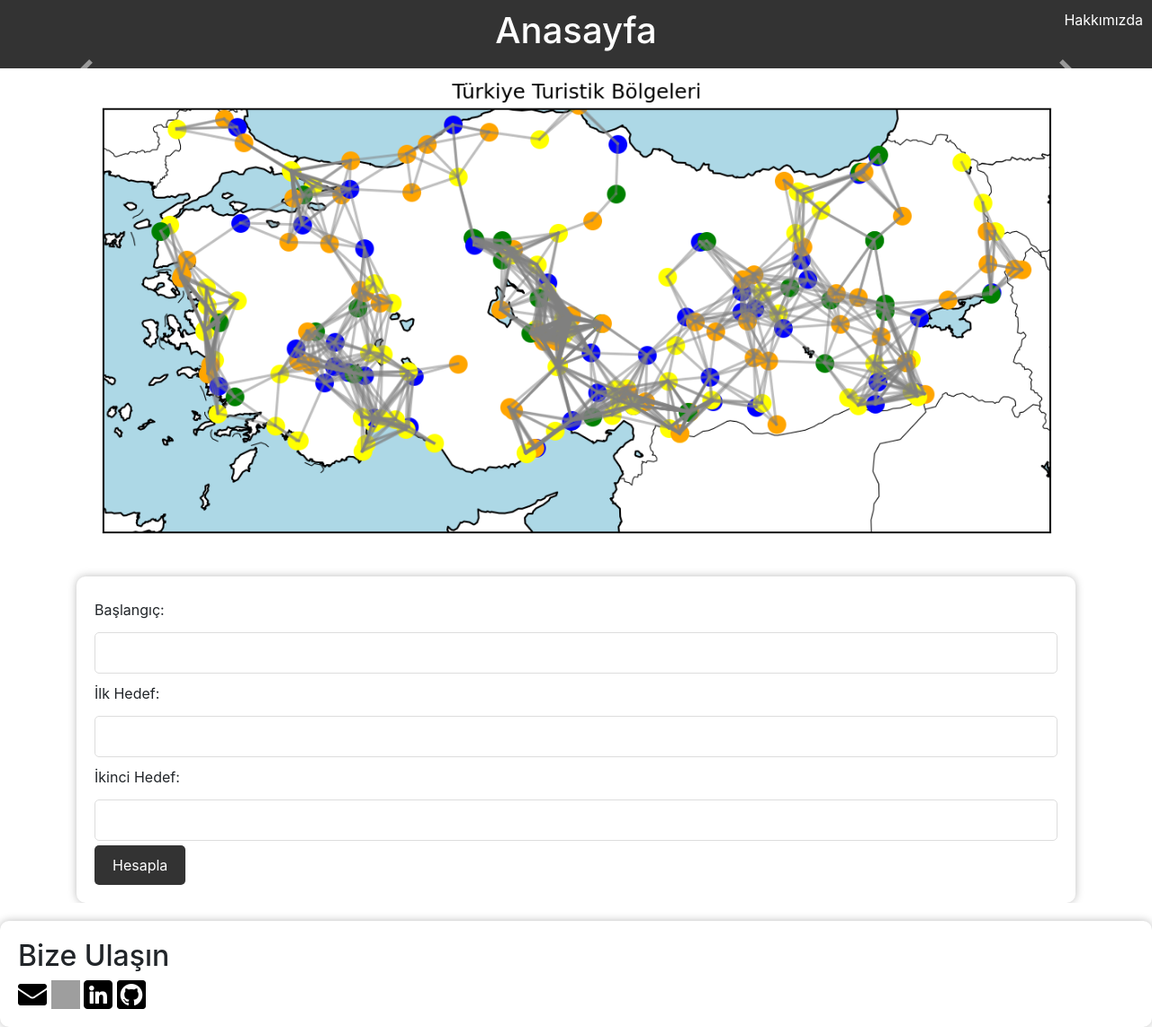
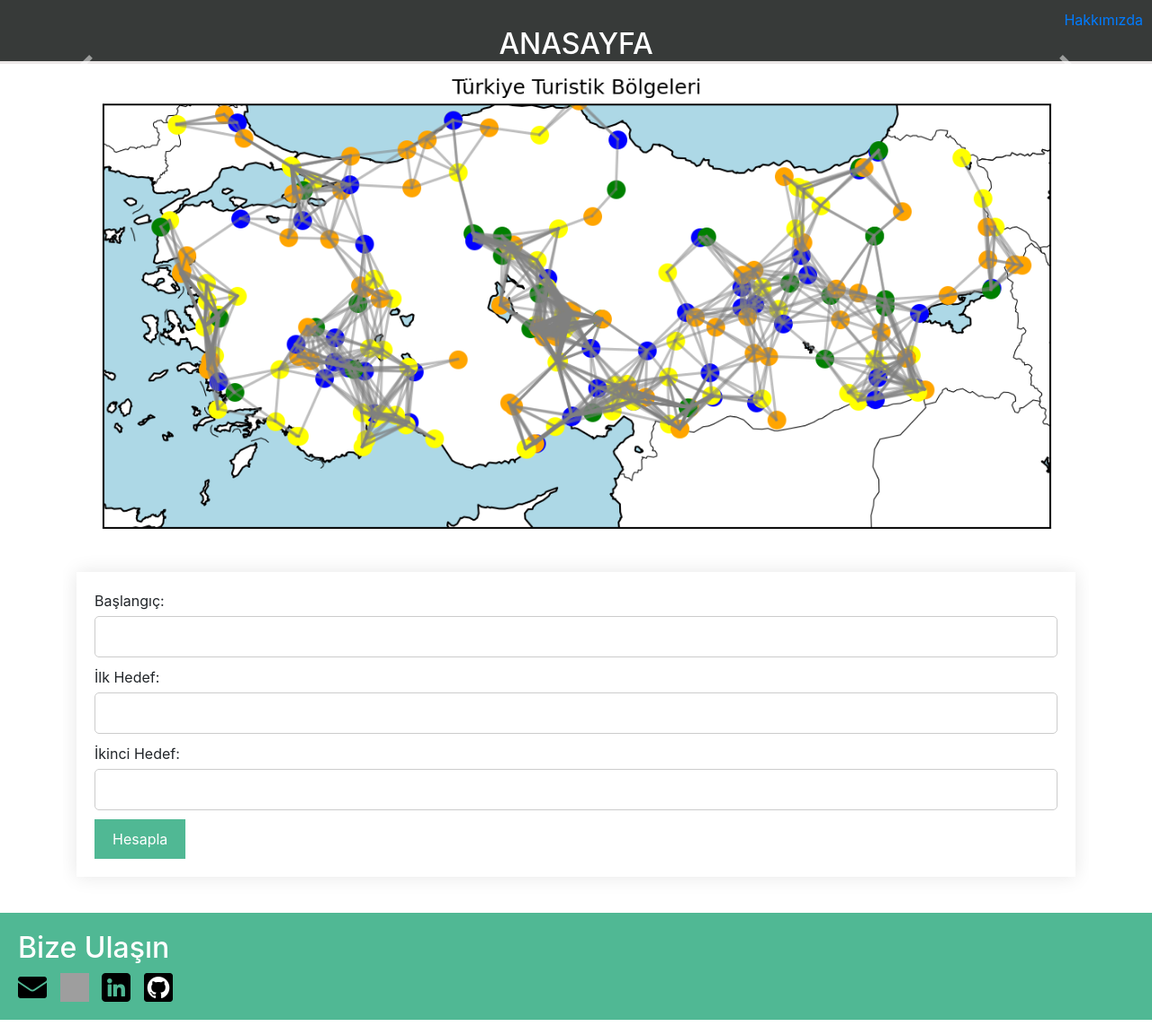
Before and after one commit to HUSEYINTUNGA/Graph_Project, a Django app: page / in a window 1280 px wide. Shown: the whole page at 90% size. Run offline with Django 5.2, Linux system fonts and the light colour scheme; data that the repository does not hold is empty; some libraries are stand-ins or nearby versions; grey boxes are pictures that could not be loaded.

Commit message:
Proje bitirildi.

```diff
--- a/rehberProject/rehberApp/static/css/base.css
+++ b/rehberProject/rehberApp/static/css/base.css
@@ -1,107 +1,82 @@
 body {
     font-family: Arial, sans-serif;
+    background-color: #976868;
     margin: 0;
     padding: 0;
-    background-color: #f0f0f0;
+    color: #333;
 }
+
 .container {
     width: 80%;
     margin: auto;
     overflow: hidden;
 }
+
+
 #header {
-    background: #333;
+    background: #373a39;
     color: white;
+    padding-top: 30px;
+    min-height: 70px;
+    border-bottom: #ebe7e7 3px solid;
+}
+
+#header h1 {
+    margin: 0;
+    padding: 0;
+    text-align: center;
+    font-size: 2em;
+
+
+}
+
+.carousel-inner img {
+    width: 100%;
+    height: auto;
+    max-height: 400px;
+}
+
+.carousel-caption {
+    background: rgba(0, 0, 0, 0.5);
     padding: 10px;
-    text-align: center;
 }
+
 #form-container {
-    background: #fff;
+    background: #ffffff;
+    padding: 20px;
+    margin: 20px 0;
+    box-shadow: 0px 0px 20px 0px rgba(0,0,0,0.1);
+}
+
+#form-container label {
+    display: block;
+    margin-bottom: 5px;
+}
+
+#form-container input[type="text"] {
+    width: 100%;
+    padding: 10px;
+    margin-bottom: 10px;
+    border-radius: 5px;
+    border: 1px solid #ccc;
+}
+
+#form-container input[type="submit"] {
+    padding: 10px 20px;
+    background: #50b894;
+    color: white;
+    border: none;
+}
+
+#contact {
+    background: #50b894;
+    color: white;
     padding: 20px;
     margin-top: 20px;
-    border-radius: 10px;
-    box-shadow: 0 0 10px #bbb;
+}
 
-}
-label {
-    display: block;
-    margin: 5px 0;
-}
-input[type="text"] {
-    width: 100%;
-    padding: 10px;
-    margin: 5px 0;
-    border-radius: 5px;
-    border: 1px solid #ddd;
-}
-input[type="submit"] {
-    padding: 10px 20px;
-    border: none;
-    border-radius: 5px;
-    color: white;
-    background: #333;
-    cursor: pointer;
-}
-input[type="submit"]:hover {
-    background: #444;
-
-}
-#path {
-    margin-top: 20px;
-}
-#contact {
-    background: #fff;
-    padding: 20px;
-    margin-top: 20px;
-    border-radius: 10px;
-    box-shadow: 0 0 10px #bbb;
-}
-#about {
-    color: white;
-}
-.image-container {
-    display: flex;
-    overflow-x: auto;
-    white-space: nowrap;
-}
-.image-container img {
-    height: 200px;
+#contact img {
+    width: 32px;
+    height: 60px;
     margin-right: 10px;
 }
-.location-list {
-    display: flex;
-    flex-wrap: wrap;
-    justify-content: space-between;
-}
-.location-item {
-    flex: 0 0 calc(33.3333% - 20px);
-    margin: 10px;
-    padding: 20px;
-    box-shadow: 0 0 10px rgba(0,0,0,0.1);
-    border-radius: 10px;
-}
-.location-item img {
-    width: 100%;
-    height: 200px;
-    object-fit: cover;
-    border-radius: 10px;
-}
-.location-item h2 {
-    margin: 10px 0;
-}
-.location-item button {
-    padding: 10px 20px;
-    border: none;
-    border-radius: 5px;
-    color: white;
-    background: #333;
-    cursor: pointer;
-}
-.location-item button:hover {
-    background: #444;
-}
-.carousel-item img {
-    width: 500px;
-    height: 300px;
-    object-fit: cover;
-}
--- a/rehberProject/rehberApp/templates/Anasayfa.html
+++ b/rehberProject/rehberApp/templates/Anasayfa.html
@@ -20,7 +20,7 @@
 </head>
 <body>
     <div id="header">
-        <h1>Anasayfa</h1>
+        <h1>ANASAYFA</h1>
         <a id='about' href="/AboutWe" style="position: absolute; right: 10px; top: 10px;">Hakkımızda</a>
     </div>
     <div id="carouselExampleIndicators" class="carousel slide" data-ride="carousel">
@@ -91,6 +91,5 @@
             <img src="{% static 'img/github.png' %}" alt="GitHub" style="width: 32px; height: 32px;">
         </a>
     </div>
-
 </body>
 </html>
--- a/rehberProject/rehberApp/templates/Location.html
+++ b/rehberProject/rehberApp/templates/Location.html
@@ -13,7 +13,7 @@
             justify-content: center;
             align-items: center;
             height: 100vh;
-            background-color: #56ffff;
+            background-color: #6ba070;
         }
         .card {
             width:50%;
--- a/rehberProject/rehberProject/settings.py
+++ b/rehberProject/rehberProject/settings.py
@@ -122,7 +122,7 @@
 # Static files (CSS, JavaScript, Images)
 # https://docs.djangoproject.com/en/5.0/howto/static-files/
 
-STATIC_URL = 'static/'
+STATIC_URL = 'rehberApp/static/'
 
 # Default primary key field type
 # https://docs.djangoproject.com/en/5.0/ref/settings/#default-auto-field
```
Lines whose indentation alone changed are shown as unchanged.
